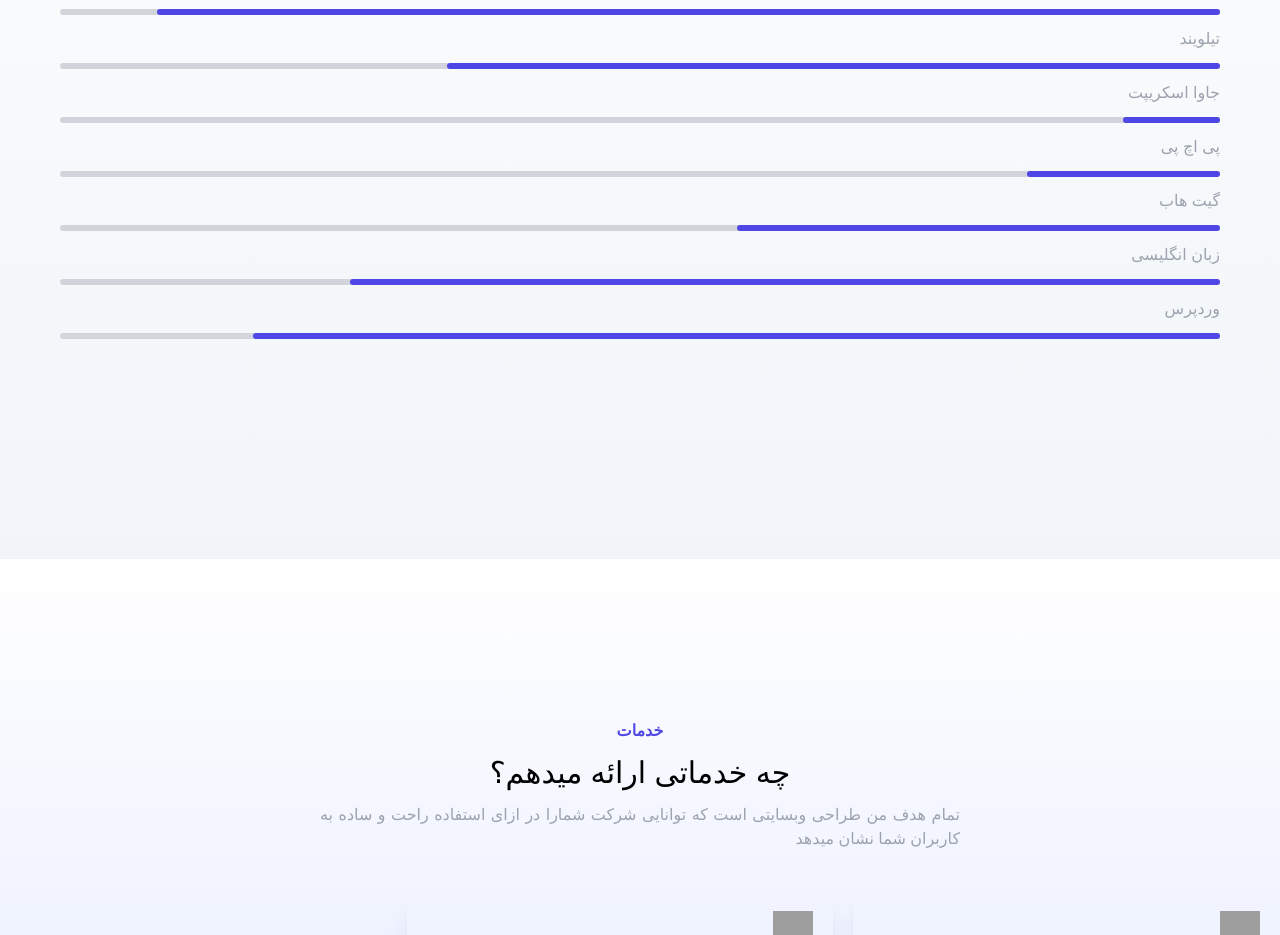
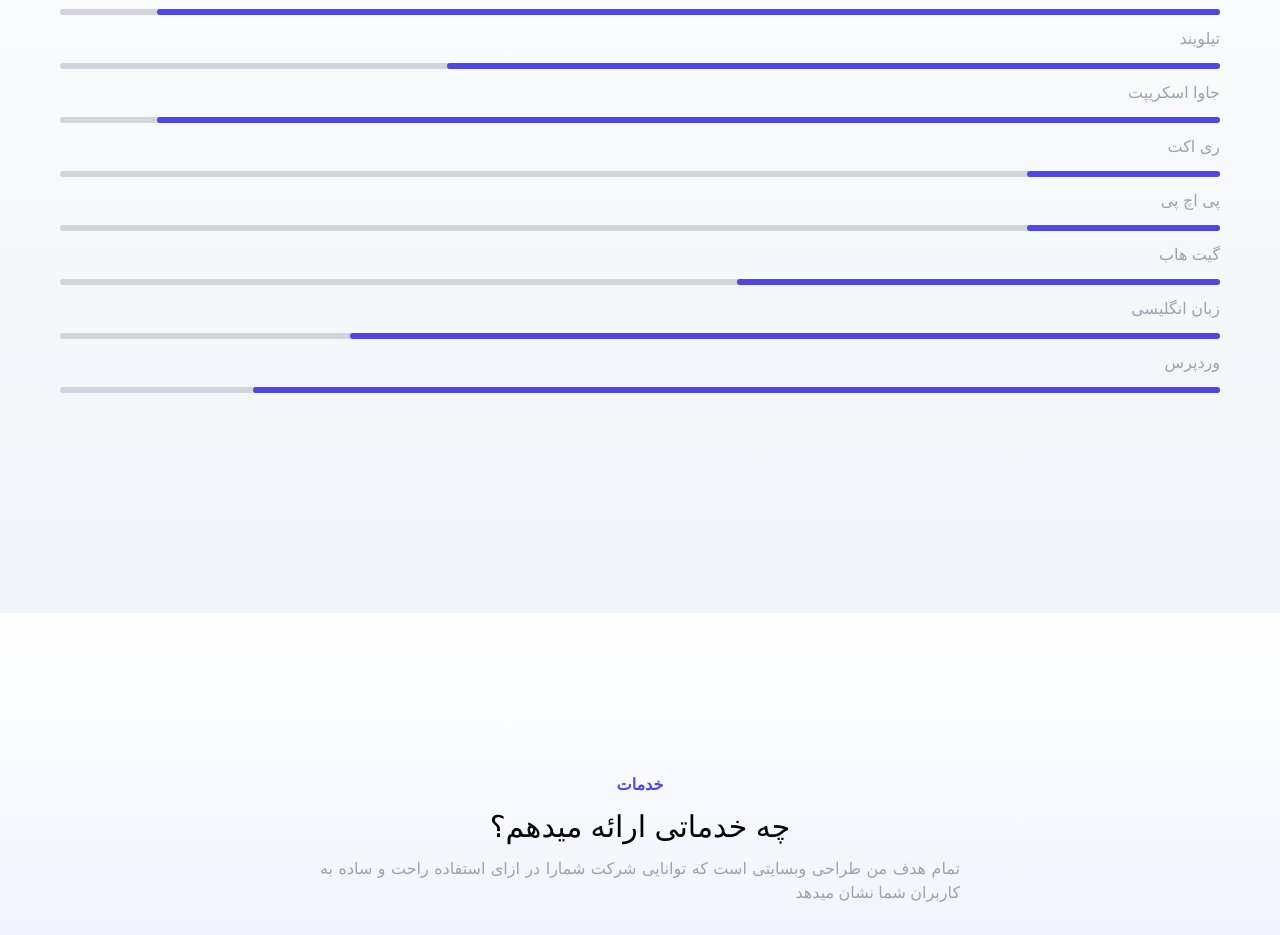
Before and after one commit to am1nNP/am1nNP.github.io, a plain HTML site: page index.html in a window 1280 px wide. Shown: the part 1269-2204 px from the top of the page. Drawn offline with Linux system fonts and the light colour scheme; grey boxes are pictures that could not be loaded; a small style sheet from the web is missing.

Commit message:
Update index.html

```diff
--- a/index.html
+++ b/index.html
@@ -120,7 +120,12 @@
 
           <h1 class="text-gray-400 font-medium">جاوا اسکریپت</h1>
           <div class="w-full bg-gray-300 h-1.5 rounded-md">
-            <div class="w-1/12 bg-indigo-600 h-1.5 rounded-md"></div>
+            <div class="w-11/12 bg-indigo-600 h-1.5 rounded-md"></div>
+          </div>
+
+          <h1 class="text-gray-400 font-medium">ری اکت</h1>
+          <div class="w-full bg-gray-300 h-1.5 rounded-md">
+            <div class="w-2/12 bg-indigo-600 h-1.5 rounded-md"></div>
           </div>
 
           <h1 class="text-gray-400 font-medium">پی اچ پی</h1>
```
